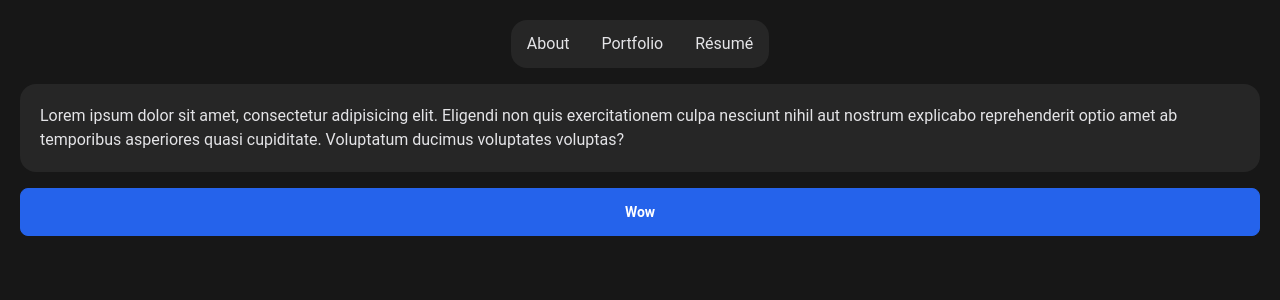
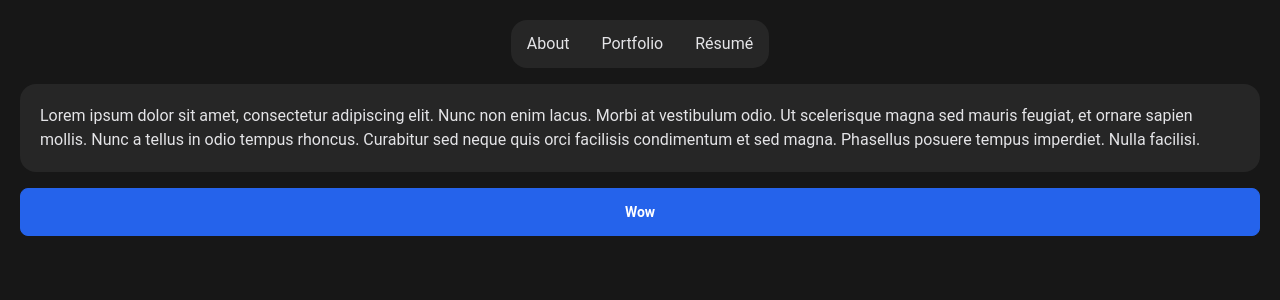
Before and after one commit to njs-guy/njshockey-resume, a React (Vite) app: page / in a window 1280 px wide. Shown: the top 300 px of the page. Built offline with nearby package versions, Linux system fonts and the light colour scheme.

Commit message:
Panel now uses a text prop

```diff
--- a/src/App.tsx
+++ b/src/App.tsx
@@ -9,8 +9,10 @@ function App() {
     <div className="App m-5">
       <div className="flex flex-col space-y-4">
           <NavBar />
-          <Panel />
-          <button type='button' className="btn btn-primary">Wow</button>
+          <Panel text="
+          Lorem ipsum dolor sit amet, consectetur adipiscing elit. Nunc non enim lacus. Morbi at vestibulum odio. Ut scelerisque magna sed mauris feugiat, et ornare sapien mollis. Nunc a tellus in odio tempus rhoncus. Curabitur sed neque quis orci facilisis condimentum et sed magna. Phasellus posuere tempus imperdiet. Nulla facilisi.
+          " />
+          <button type="button" className="btn btn-primary">Wow</button>
       </div>
     </div>
   )
--- a/src/components/Panel.tsx
+++ b/src/components/Panel.tsx
@@ -1,7 +1,11 @@
-const Panel = () => {
+interface PanelProps {
+    text: string,
+}
+
+const Panel = ({text}: PanelProps) => {
     return (
         <div className="card card-body bg-base-200 p-5">
-            <p>Lorem ipsum dolor sit amet, consectetur adipisicing elit. Eligendi non quis exercitationem culpa nesciunt nihil aut nostrum explicabo reprehenderit optio amet ab temporibus asperiores quasi cupiditate. Voluptatum ducimus voluptates voluptas?</p>
+            <p>{text}</p>
         </div>
     )
 }
--- a/src/main.tsx
+++ b/src/main.tsx
@@ -8,6 +8,7 @@ import Resume from "./routes/Resume";
 import './index.css';
 
 const rootElement = document.getElementById("root");
+// Change from render
 render(
   <BrowserRouter>
     <Routes>
```
